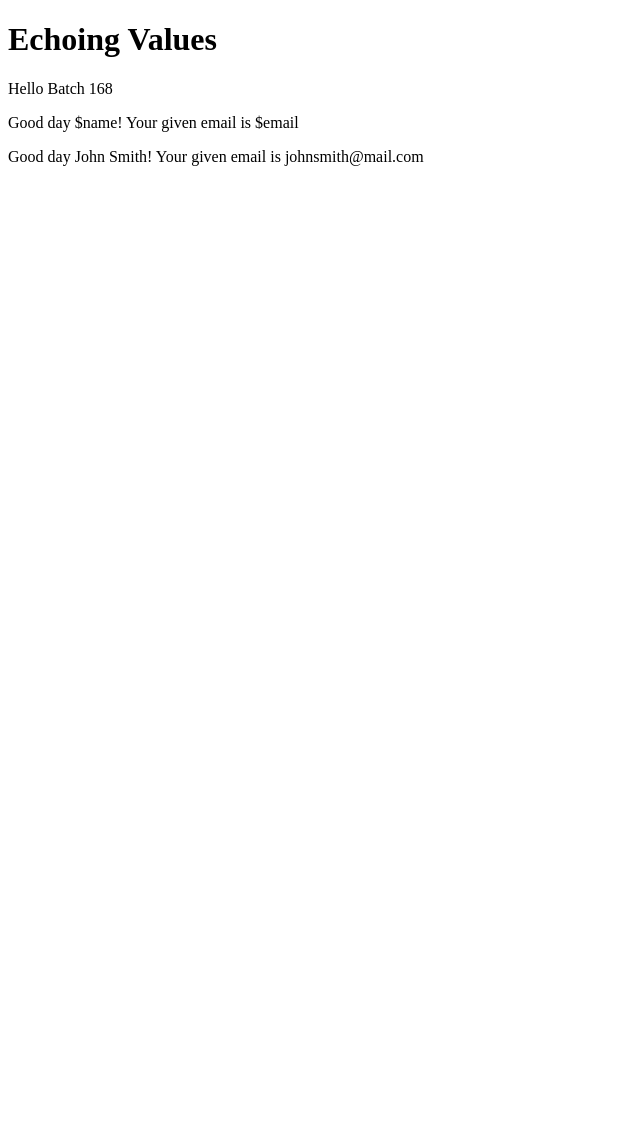
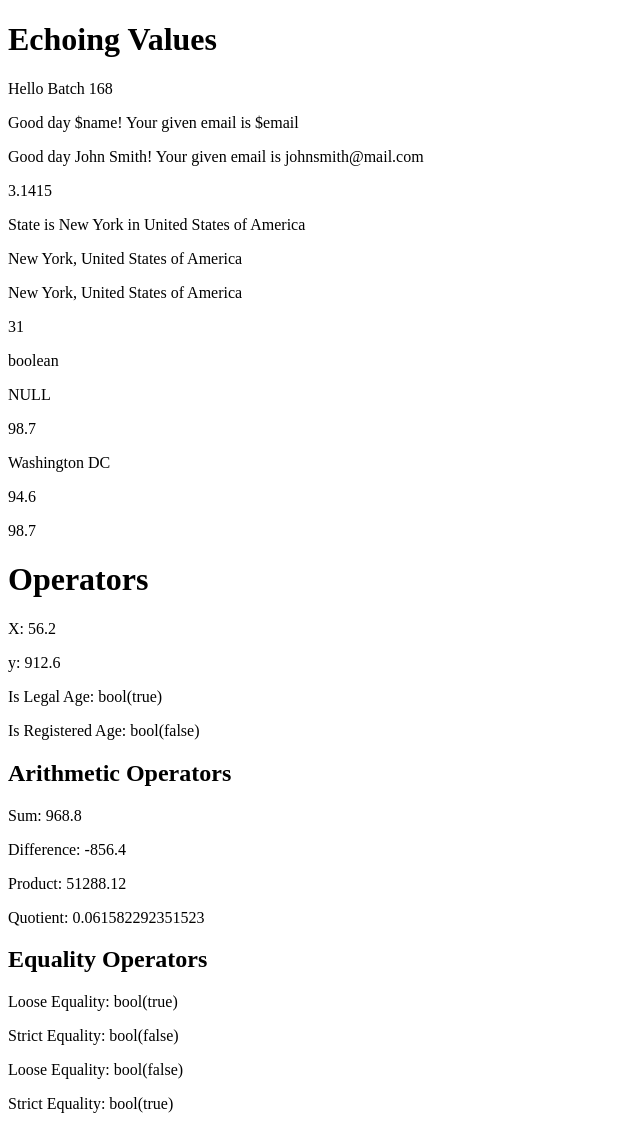
Before and after one commit to grospe-faye/PHP-s01, a PHP site: page / in a window 1280 px wide. Shown: the whole page, without its empty margins (0-640 px from the left). Before the commit the page ends 166 px from the top, so only its background shows below. Run offline with PHP 8.4, Linux system fonts and the light colour scheme.

Commit message:
Update with Operators

```diff
--- a/d1/code.php
+++ b/d1/code.php
@@ -7,7 +7,63 @@
 
 // Variables - used to store values or contain data
 // Variables in PHP are defined using the dollar notation before the name of the variable.
-
-
 $name = 'John Smith';
 $email = 'johnsmith@mail.com';
+
+// Constants
+// Defined using the define() function
+define('PI', 3.1415);
+
+// Data Types
+
+// String
+$state = 'New York';
+$country = 'United States of America';
+$address = $state.', '.$country; //Concatenation via dot notation
+$addressTwo = "$state, $country"; //Concatenation cia double quotes
+
+// Integers
+$age = 31;
+$headcount = 26;
+
+// Floats
+$grade = 98.2;
+$distanceInKm = 2562.23;
+
+// Boolean
+$hasTravelledAbroad  = false;
+$haveSymptoms = true;
+
+// Null
+$spouse = null;
+$middleName = null;
+
+// Array
+$grades = array(98.7, 92.1, 90.2, 94.6);
+
+// Objects
+$gradesObj = (object)[
+	'firstGrading' => 98.7,
+	'secondGrading' => 92.1,
+	'thirdGrading' => 94.6,
+	'fourthGrading' => 90.2
+];
+
+$personObj = (object)[
+	'fullName' => 'John Smith',
+	'isMarried' => false,
+	'age' => 35,
+	'address' => (object)[
+		'state' => 'Washington DC',
+		'country' => 'United States of America'
+	]
+];
+
+// Operators
+
+// Assignment Operators
+$x = 56.2;
+$y = 912.6;
+
+$isLegalAge = true;
+$isRegistered = false;
--- a/d1/index.php
+++ b/d1/index.php
@@ -11,8 +11,54 @@
 	<h1>Echoing Values</h1>
 
 	<!-- Variables cannot be used in single quotes -->
+
 	<p><?php echo 'Hello Batch 168' ?></p>
 	<p><?php echo 'Good day $name! Your given email is $email'; ?></p>
 	<p><?php echo "Good day $name! Your given email is $email"; ?></p>
+	<p><?php echo PI; ?></p>
+
+	<!-- Data Types -->
+
+	<p><?php echo "State is $state in $country"; ?> </p>
+	<p><?php echo $address; ?> </p>
+	<p><?php echo $addressTwo; ?> </p>
+	<p><?php echo $age; ?> </p>
+
+	<!-- Normal Echoing of Boolean and Null Variables will not appear in the web output-->
+
+	<p><?php echo $hasTravelledAbroad; ?></p>
+	<p><?php echo $spouse; ?></p>
+
+	<!-- gettype function return the type of a variable -->
+	<p><?php echo gettype($hasTravelledAbroad); ?></p>
+	<!-- var_dump gives detail about the variable -->
+	<p><?php echo var_dump($spouse); ?></p>
+
+	<p><?php echo $gradesObj->firstGrading; ?></p>
+	<p><?php echo $personObj->address->state; ?></p>
+
+	<p><?php echo $grades[3]; ?></p>
+	<p><?php echo $grades[0]; ?></p>
+
+	<h1>Operators</h1>
+	<p> X: <?php echo $x; ?></p>
+	<p> y: <?php echo $y; ?></p>
+
+	<p>Is Legal Age: <?php echo var_dump($isLegalAge); ?></p>
+	<p>Is Registered Age: <?php echo var_dump($isRegistered); ?></p>
+
+	<h2>Arithmetic Operators</h2>
+	<p>Sum: <?php echo $x + $y ?></p>
+	<p>Difference: <?php echo $x - $y ?></p>
+	<p>Product: <?php echo $x * $y ?></p>
+	<p>Quotient: <?php echo $x / $y ?></p>
+
+	<h2>Equality Operators</h2>
+
+	<p>Loose Equality: <?php echo var_dump($x == '56.2') ?></p>
+	<p>Strict Equality: <?php echo var_dump($x === '56.2') ?></p>
+	<p>Loose Equality: <?php echo var_dump($x != '56.2') ?></p>
+	<p>Strict Equality: <?php echo var_dump($x !== '56.2') ?></p>
+
 </body>
 </html>
```
